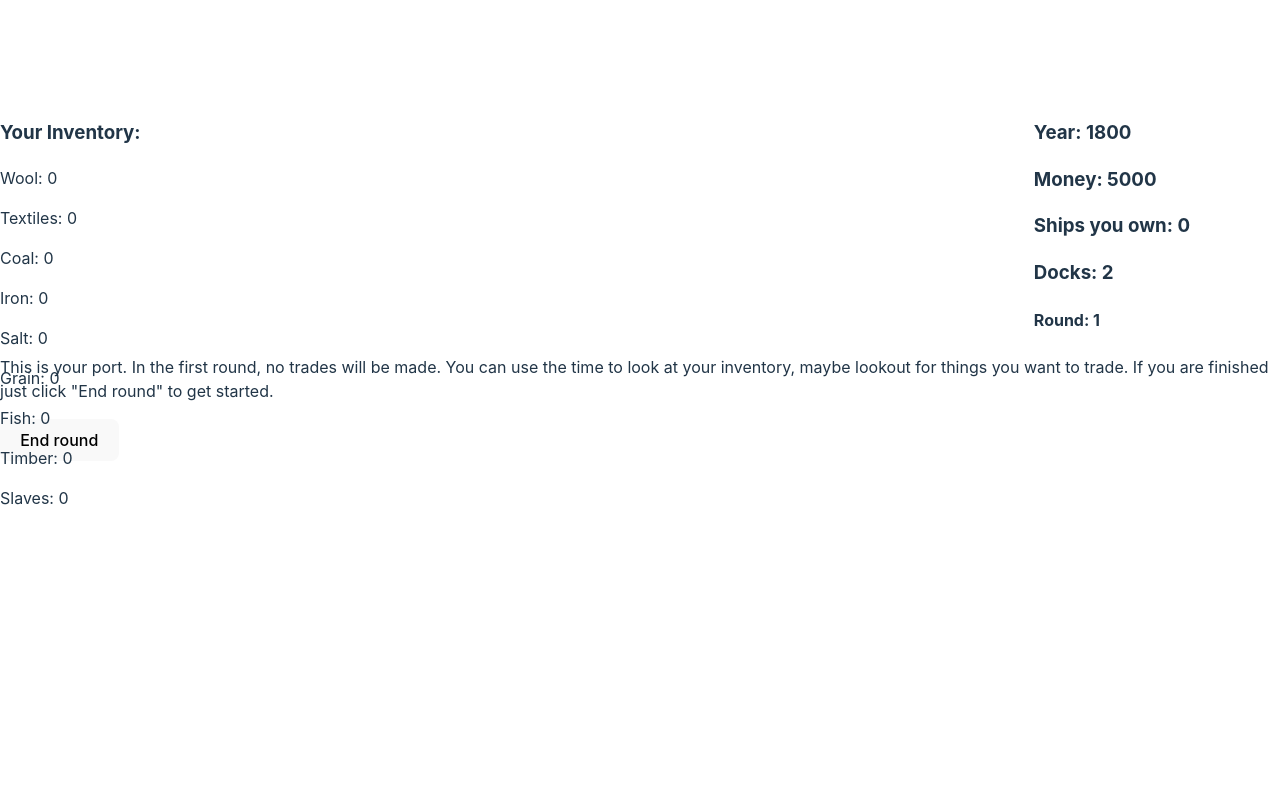
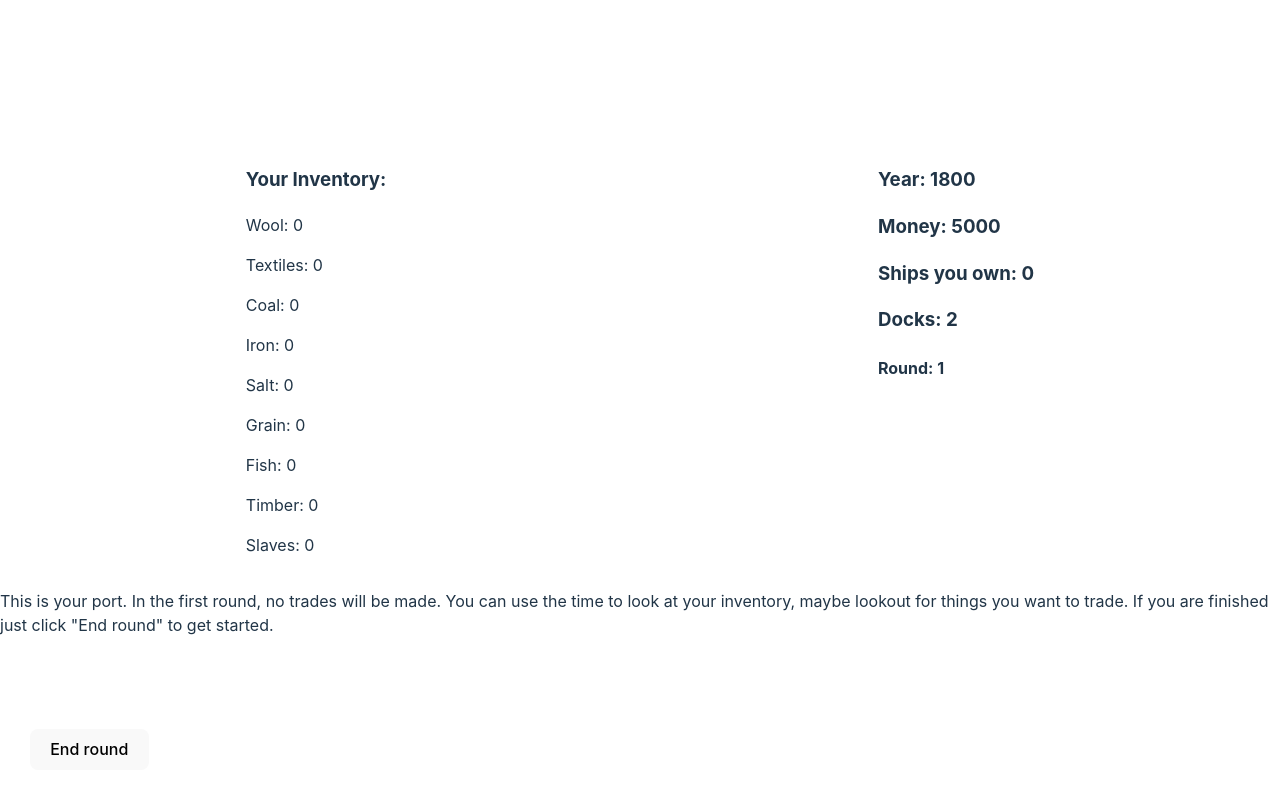
Before and after one commit to Hauskamel/portManager, a React (Vite) app: page / in a window 1280 px wide. Shown: the top 794 px of the page. Built offline with nearby package versions, Linux system fonts and the light colour scheme.

Commit message:
adjust ui and button

```diff
--- a/src/component_styles/ui.css
+++ b/src/component_styles/ui.css
@@ -1,8 +1,11 @@
+.main-container {
+    position: relative;
+}
+
 .ui-container {
+    justify-content: space-around;
     display: flex;
-    position: absolute;
     left: 50vw;
-    transform: translateX(-50%);
     top: 100px;
     text-align: center;
     width: 100vw;
@@ -10,7 +13,6 @@
 
 .ui-stats {
     text-align: left;
-    position: absolute;
     right: 90px;
 }
 
@@ -18,3 +20,10 @@
     text-align: left;
     left: 150px;
 }
+
+
+.end_round_btn {
+    position: absolute;
+    left: 30px;
+    bottom: 30px;
+}
```
